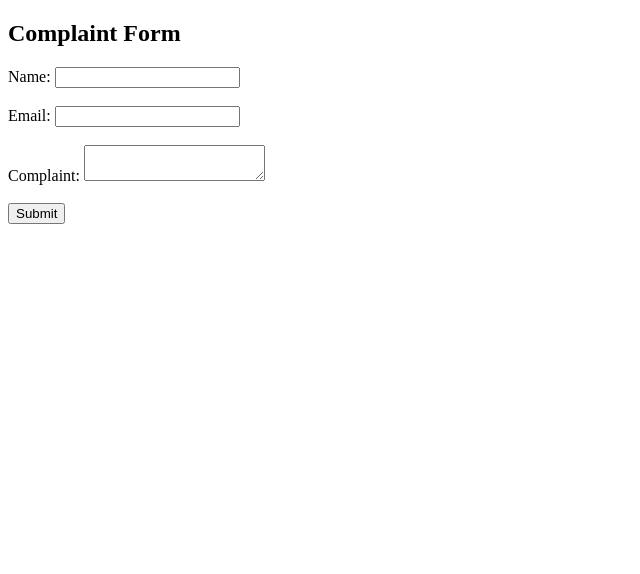
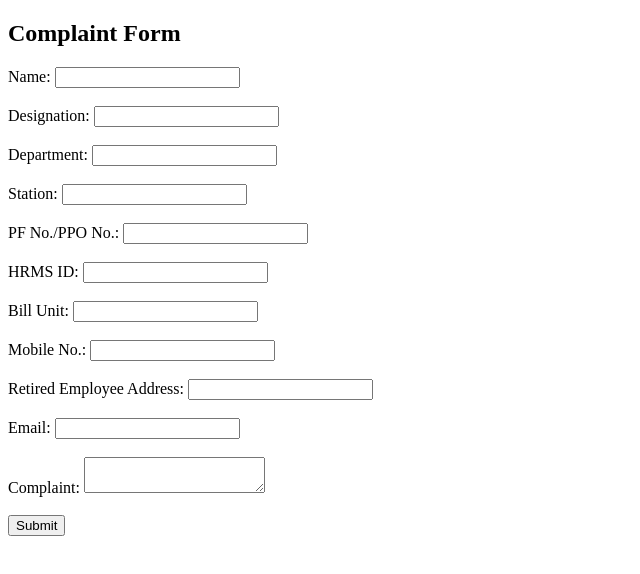
Before and after one commit to shoaibahmed23/complaint-form, a plain HTML site: page index.html in a window 1280 px wide. Shown: the whole page, without its empty margins (0-640 px from the left). Drawn offline with Linux system fonts and the light colour scheme.

Commit message:
Update index.html

```diff
--- a/index.html
+++ b/index.html
@@ -8,9 +8,25 @@
   <form id="complaintForm">
     <label>Name:</label>
     <input type="text" name="name" required><br><br>
-
+	<label>Designation:</label>
+    <input type="text" name="A" required><br><br>
+	<label>Department:</label>
+    <input type="text" name="B" required><br><br>
+	<label>Station:</label>
+    <input type="text" name="C" required><br><br>
+	<label>PF No./PPO No.:</label>
+    <input type="text" name="D" required><br><br>
+	<label>HRMS ID:</label>
+    <input type="text" name="E" required><br><br>
+	<label>Bill Unit:</label>
+    <input type="text" name="F" required><br><br>
+	<label>Mobile No.:</label>
+    <input type="text" name="G" required><br><br>
+	<label>Retired Employee Address:</label>
+    <input type="text" name="H" required><br><br>
     <label>Email:</label>
     <input type="email" name="email" required><br><br>
+
 
     <label>Complaint:</label>
     <textarea name="complaint" required></textarea><br><br>
@@ -19,7 +35,7 @@
   </form>
 
   <script>
-    const scriptURL = "https://script.google.com/macros/s/AKfycbyVuvgMtsfuZZSseqqeXY-2RxmvkjgU2luC44lZMWqJS5EKcgn4duoXGI9nkL_Gh_NKng/exec";
+    const scriptURL = "https://script.google.com/macros/s/AKfycbxRFklXUb4lD5rjF0MjPSzIeBgbDvnZo6g5su6fcVUHNFJnorUdZpTMCoG1fLLoM7iydA/exec";
     const form = document.getElementById("complaintForm");
 
     form.addEventListener("submit", e => {
@@ -27,6 +43,14 @@
 
       const data = {
         name: form.name.value,
+		designation : form.A.value,
+		department : form.B.value,
+		station : form.C.value,
+		pf : form.D.value,
+		hrms: form.E.value,
+		bill : form.F.value,
+		mobile : form.G.value,
+		retired : form.H.value,
         email: form.email.value,
         complaint: form.complaint.value
       };
```
